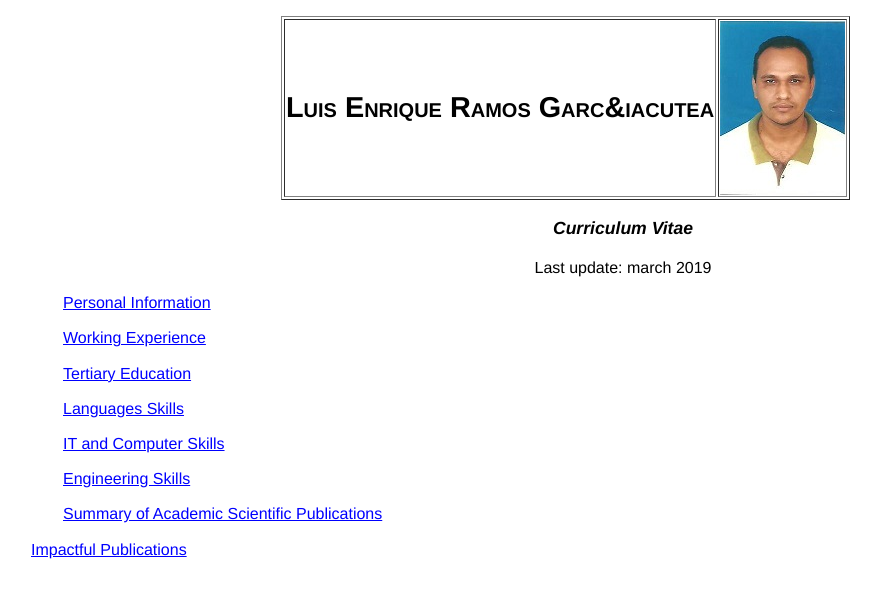
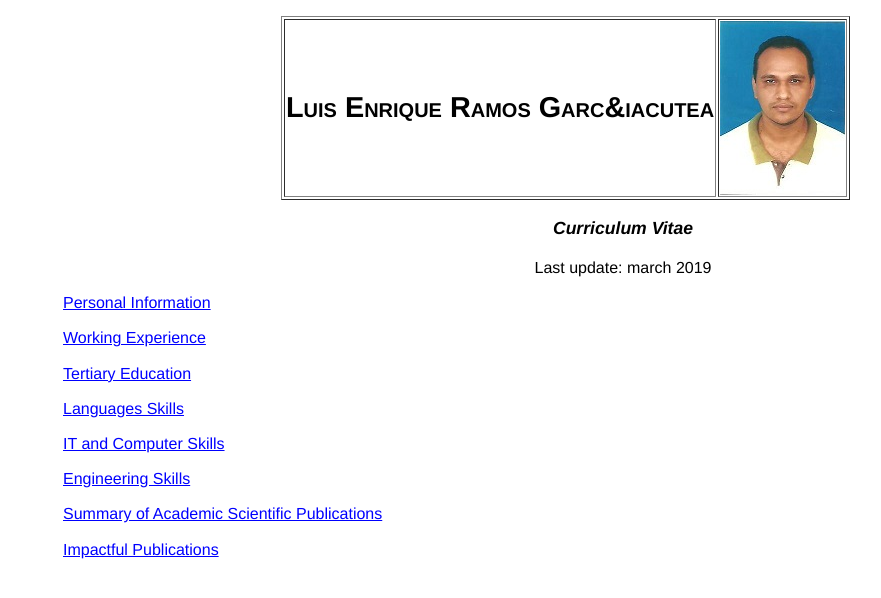
Before and after one commit to luisenriqueramos1977/luisramosontology.github.io, a plain HTML site: page index.html in a window 1280 px wide. Shown: the whole page, without its empty margins (33-914 px from the left). Drawn offline with Linux system fonts and the light colour scheme.

Commit message:
Update index.html

```diff
--- a/index.html
+++ b/index.html
@@ -227,7 +227,8 @@ Scientific Publications</a></p>
 
 <p></p>
 
-<p><a href="ImpactfulPublications.html">Impactful Publications</a></p>
+<p style="margin-left:2em;"><a href="ImpactfulPublications.html">Impactful
+Publications</a></p>
 
 <p></p>
 
```
